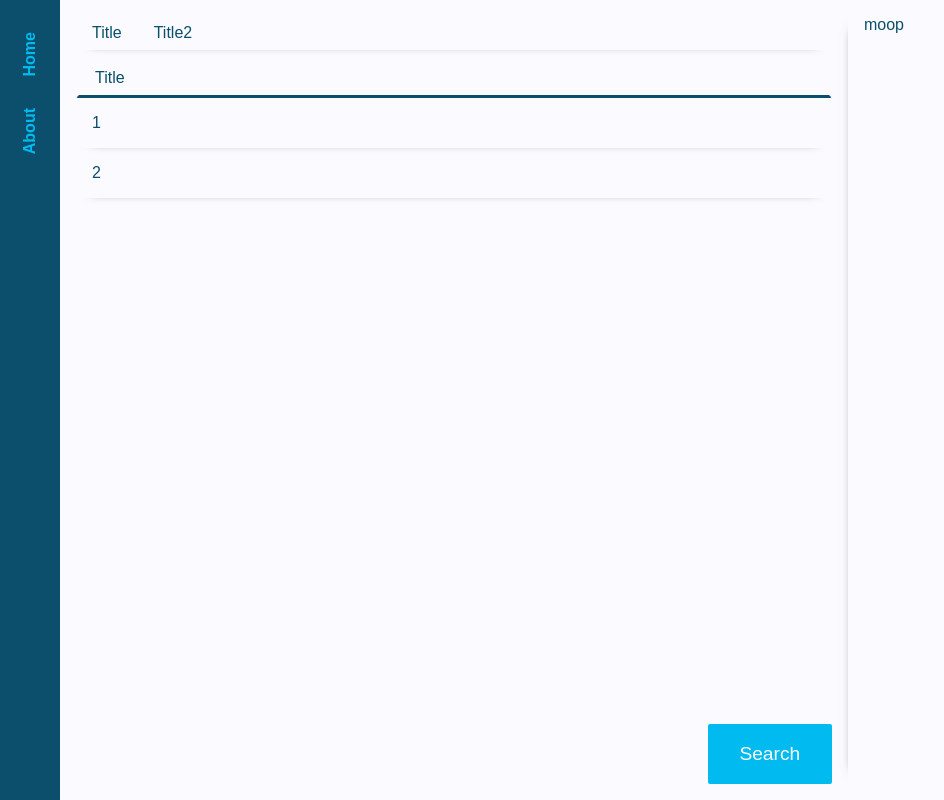
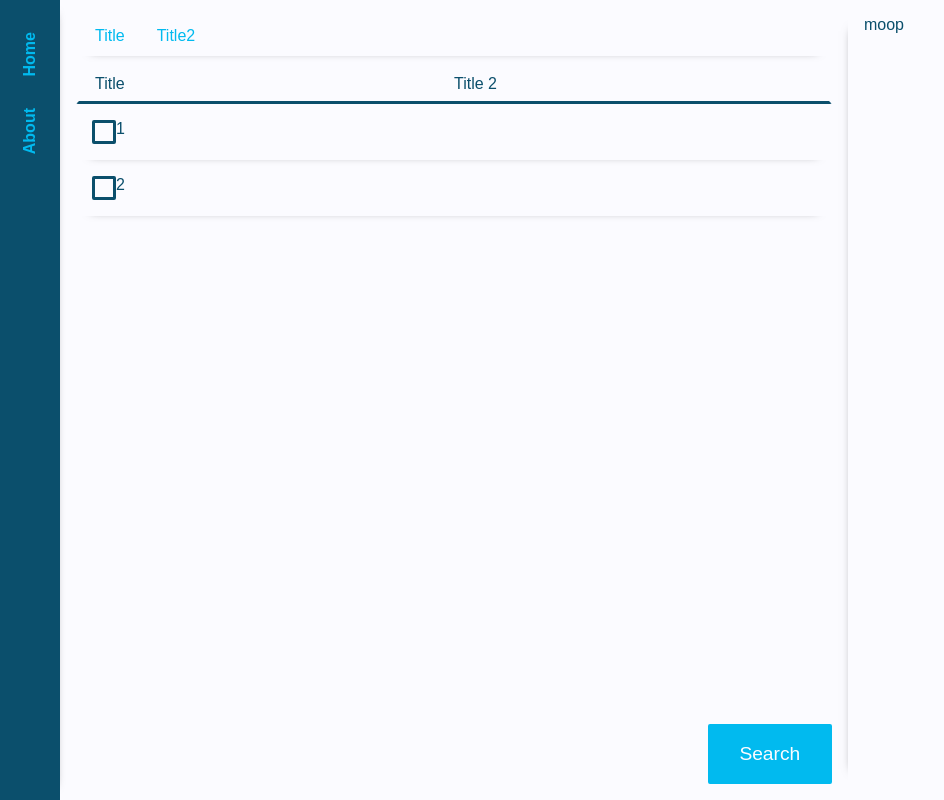
Before and after one commit to NiclasVNielsen/spac_uge-9, a Vue app: page / in a window 1280 px wide. Shown: the whole page, without its empty margins (0-944 px from the left). Built offline with nearby package versions, Linux system fonts and the light colour scheme.

Commit message:
custom checkboxes

```diff
--- a/src/App.vue
+++ b/src/App.vue
@@ -4,7 +4,7 @@ import { RouterLink, RouterView } from 'vue-router'
 
 <template>
   <div class="container body">
-    <header>
+    <header class="shadow r">
         <nav>
           <RouterLink to="/">Home</RouterLink>
           <RouterLink to="/about">About</RouterLink>
@@ -24,6 +24,7 @@ header
   top: 0
   left: 0
   height: 100vh
+  z-index: 1000
   width: calc(var(--differentContextGap) * 1.5)
   background: var(--second)
   padding: var(--sameContextGap) 0
--- a/src/views/components/List.vue
+++ b/src/views/components/List.vue
@@ -1,4 +1,11 @@
 <script setup>
+import { ref } from "vue"
+
+const itemKeyDisplay = ref([true, true])
+
+const toggleSearches = () => {
+    document.querySelector('.searchFieldsContainer').classList.toggle('on')
+}
 
 </script>
 
@@ -7,34 +14,52 @@
 
 <div class="container">
     <div class="col-8 navPadding">
-        <div class="container showCheckboxes shadow  b">
+        <div class="container showCheckboxes shadow b">
             <div>
-                <input type="checkbox" id="title">
+                <input type="checkbox" id="title" v-model="itemKeyDisplay[0]">
                 <label for="title">Title</label>
             </div>
             <div>
-                <input type="checkbox" id="title2">
+                <input type="checkbox" id="title2" v-model="itemKeyDisplay[1]">
                 <label for="title2">Title2</label>
             </div>
         </div>
-        <div class="container border b">
-            Title
+        <div class="container border b tableHeading">
+            <p v-if="itemKeyDisplay[0]">
+                Title
+            </p>
+            <p v-if="itemKeyDisplay[1]">
+                Title 2
+            </p>
         </div>
         <ol>
             <li class="shadow b">
+                <input type="checkbox" id="t1">
+                <label for="t1" class="border a"></label>
                 1
             </li>
             <li class="shadow b">
+                <input type="checkbox" id="t2">
+                <label for="t2" class="border a"></label>
                 2
             </li>
         </ol>
         <div class="searchPanel">
             <div class="alignment">
-                <div class="linkBox">
+                <div class="linkBox" @click="toggleSearches()">
                     Search
                 </div>
                 <div class="searchFieldsContainer">
                     <div class="container border searchInputs">
+                        <label for="">
+                            Title
+                        </label>
+                        <input type="text" placeholder="Title">
+                    </div>
+                    <div class="container border searchInputs">
+                        <label for="">
+                            Title2
+                        </label>
                         <input type="text" placeholder="Title">
                     </div>
                 </div>
@@ -57,11 +82,29 @@ ol
     li
         padding: var(--sameContextGap)
         width: 100%
+        display: flex
+        input
+            width: auto
+            margin-bottom: 0
+            display: none
+            &:checked
+                + label::after
+                    content: "x"
+                    font-weight: bold
+                    font-size: 1.2em
+        label.border.a
+            width: 1.5rem
+            height: 1.5rem
+            padding: 0
+            display: flex
+            align-items: center
+            justify-content: center
 
 .showCheckboxes
     display: flex
     flex-wrap: wrap
     padding: 0
+    border: solid 3px transparent
     div
         display: flex
         width: auto
@@ -76,6 +119,13 @@ ol
         label
             display: flex
             align-items: center
+
+.tableHeading
+    display: flex
+    flex-wrap: nowrap
+    p
+        margin-bottom: 0
+        padding-right: var(--sameContextGap)
 
 .searchInputs
     input
@@ -95,6 +145,7 @@ ol
     left: 0
     padding: var(--sameContextGap)
     .alignment
+        position: relative
         width: 66.666%
         padding-right: var(--sameContextGap)
         padding-left: 60px
@@ -103,7 +154,31 @@ ol
         .linkBox
             width: auto
         .searchFieldsContainer
+            width: calc(100% - (6px + (var(--sameContextGap) * 3.6) + 61px))
+            padding-left: 60px
+            margin-right: calc(6px + (var(--sameContextGap) * 3.6) + 61px)
             position: absolute
-            bottom: -100%
+            bottom: 0
+            margin-bottom: calc(1 - var(--sameContextGap))
+            transform: translateY(100%)
+            transition: var(--quickTransition)
+            background: var(--neutral)
+            &.on
+                transform: translateY(0%)
+            .searchInputs
+                &:last-of-type
+                    padding-bottom: 0
+                    margin-bottom: -3px
+                label
+                    border: var(--borderSizeLight) solid var(--prim)
+                    border-radius: var(--borderRadius) var(--borderRadius) 0 0
+                    border-bottom: 0
+                    width: 100%
+                    padding: 3px var(--sameContextGap)
+                input
+                    border-top: 0
+                    border-radius: 0 0 var(--borderRadius) var(--borderRadius)
+
+
 
 </style>
```
